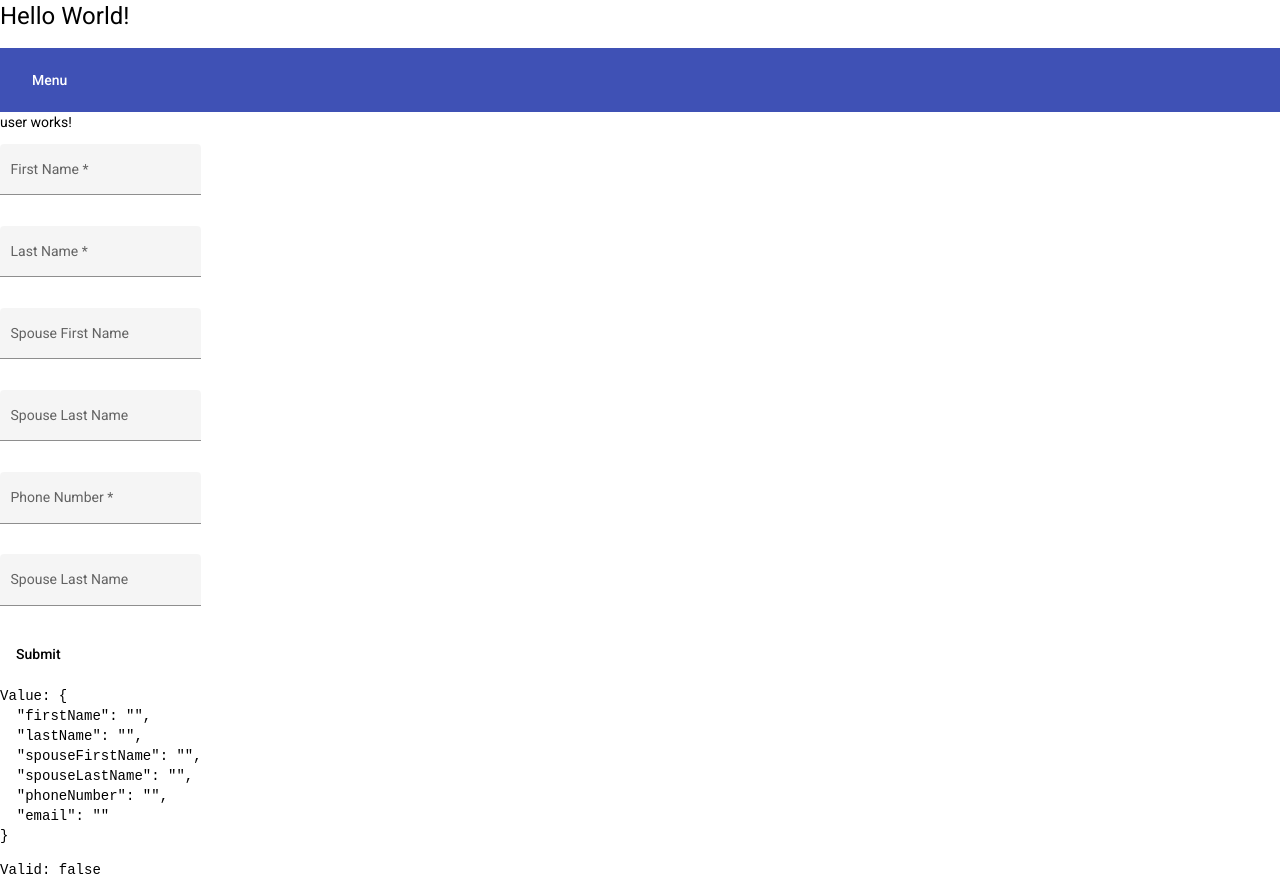
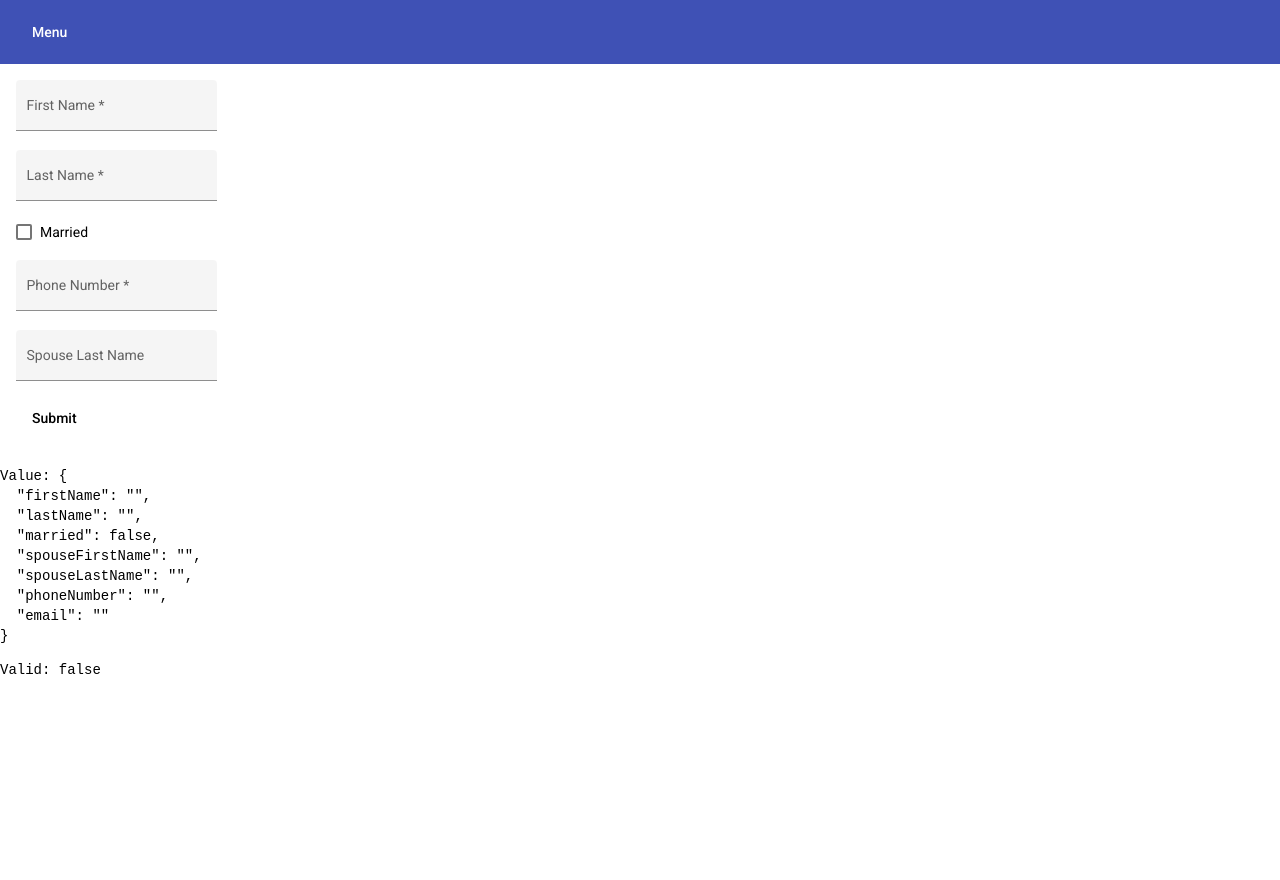
Before and after one commit to dharms40au/dune, an Angular app: page /user in a window 1280 px wide. After the commit the page ends 800 px from the top, so only its background shows below. Built offline with nearby package versions, Linux system fonts and the light colour scheme.

Commit message:
started validation

```diff
--- a/package.json
+++ b/package.json
@@ -15,6 +15,7 @@
     "@angular/common": "~12.2.0",
     "@angular/compiler": "~12.2.0",
     "@angular/core": "~12.2.0",
+    "@angular/flex-layout": "^12.0.0-beta.35",
     "@angular/forms": "~12.2.0",
     "@angular/material": "^12.2.10",
     "@angular/platform-browser": "~12.2.0",
--- a/src/app/app.component.html
+++ b/src/app/app.component.html
@@ -1,6 +1,3 @@
-<h1>Hello World!</h1>
-
-
 <mat-toolbar color="primary">
   <button mat-button [matMenuTriggerFor]="menu">Menu</button>
   <mat-menu #menu="matMenu">
--- a/src/app/app.module.ts
+++ b/src/app/app.module.ts
@@ -6,6 +6,7 @@ import { AppComponent } from './app.component';
 import { BrowserAnimationsModule } from '@angular/platform-browser/animations';
 import { HomeComponent } from './home/home.component';
 import { MaterialModule } from './shared/material.module';
+import { FlexLayoutModule } from '@angular/flex-layout';
 
 @NgModule({
   declarations: [AppComponent, HomeComponent],
@@ -14,6 +15,7 @@ import { MaterialModule } from './shared/material.module';
     AppRoutingModule,
     BrowserAnimationsModule,
     MaterialModule,
+    FlexLayoutModule,
   ],
   providers: [],
   bootstrap: [AppComponent],
--- a/src/app/user/user.module.ts
+++ b/src/app/user/user.module.ts
@@ -1,5 +1,6 @@
 import { CommonModule } from '@angular/common';
 import { NgModule } from '@angular/core';
+import { FlexLayoutModule } from '@angular/flex-layout';
 import { FormsModule, ReactiveFormsModule } from '@angular/forms';
 import { MaterialModule } from '../shared/material.module';
 import { UserRoutingModule } from './user-routing.module';
@@ -12,6 +13,7 @@ import { UserComponent } from './user/user.component';
     FormsModule,
     ReactiveFormsModule,
     MaterialModule,
+    FlexLayoutModule,
   ],
   declarations: [UserComponent],
 })
--- a/src/app/user/user/user.component.html
+++ b/src/app/user/user/user.component.html
@@ -1,45 +1,37 @@
-<p>user works!</p>
-
-<form [formGroup]="formGroup">
-  <p>
+<form [formGroup]="formGroup" fxLayout="column" fxLayoutAlign="space-around start">
     <mat-form-field appearance="fill">
       <mat-label>First Name</mat-label>
       <input matInput formControlName="firstName" />
-      <mat-error>Required</mat-error>
+      <mat-error *ngIf="formGroup.get('firstName')?.hasError('required')">Required.</mat-error>
+      <mat-error *ngIf="formGroup.get('firstName')?.hasError('maxlength')">Name cannot exceed 50 characters in length.</mat-error>
     </mat-form-field>
-  </p>
-  <p>
     <mat-form-field appearance="fill">
       <mat-label>Last Name</mat-label>
       <input matInput formControlName="lastName" />
-      <mat-error>Required</mat-error>
+      <mat-error *ngIf="formGroup.get('lastName')?.hasError('required')">Required.</mat-error>
+      <mat-error *ngIf="formGroup.get('lastName')?.hasError('maxlength')">Name cannot exceed 50 characters in length.</mat-error>
     </mat-form-field>
-  </p>
-  <p>
+    <mat-checkbox formControlName="married">Married</mat-checkbox>
+    <div *ngIf="formGroup.get('married')?.value" fxLayout="column">
       <mat-form-field appearance="fill">
         <mat-label>Spouse First Name</mat-label>
         <input matInput formControlName="spouseFirstName" />
       </mat-form-field>
-  </p>
-  <p>
       <mat-form-field appearance="fill">
         <mat-label>Spouse Last Name</mat-label>
         <input matInput formControlName="spouseLastName" />
       </mat-form-field>
-  </p>
-  <p>
+    </div>
     <mat-form-field appearance="fill">
       <mat-label>Phone Number</mat-label>
       <input matInput formControlName="phoneNumber" />
-      <mat-error>Required</mat-error>
+      <mat-error *ngIf="formGroup.get('phoneNumber')?.hasError('required')">Required</mat-error>
+      <mat-error *ngIf="formGroup.get('phoneNumber')?.hasError('pattern')">Please enter a proper phone number</mat-error>
     </mat-form-field>
-  </p>
-  <p>
     <mat-form-field appearance="fill">
       <mat-label>Spouse Last Name</mat-label>
       <input matInput formControlName="email" />
     </mat-form-field>
-  </p>
   <button mat-button type="submit">Submit</button>
 </form>
 
--- a/src/app/user/user/user.component.scss
+++ b/src/app/user/user/user.component.scss
@@ -0,0 +1,7 @@
+form {
+  padding: 16px;
+}
+
+mat-checkbox {
+  margin-bottom: 16px;
+}
--- a/src/app/user/user/user.component.ts
+++ b/src/app/user/user/user.component.ts
@@ -8,11 +8,15 @@ import { FormBuilder, FormGroup, Validators } from '@angular/forms';
 })
 export class UserComponent implements OnInit {
   formGroup: FormGroup = this.fb.group({
-    firstName: ['', Validators.required],
-    lastName: ['', Validators.required],
+    firstName: ['', [Validators.required, Validators.maxLength(50)]],
+    lastName: ['', [Validators.required, Validators.maxLength(50)]],
+    married: false,
     spouseFirstName: '',
     spouseLastName: '',
-    phoneNumber: ['', Validators.required],
+    phoneNumber: [
+      '',
+      [Validators.required, Validators.pattern('^((\\+91-?)|0)?[0-9]{10}$')],
+    ],
     email: [''],
   });
 
```
Also changed, not shown: 1 other file (tests, documents, lock files or other folders). Lines whose indentation alone changed are shown as unchanged.
